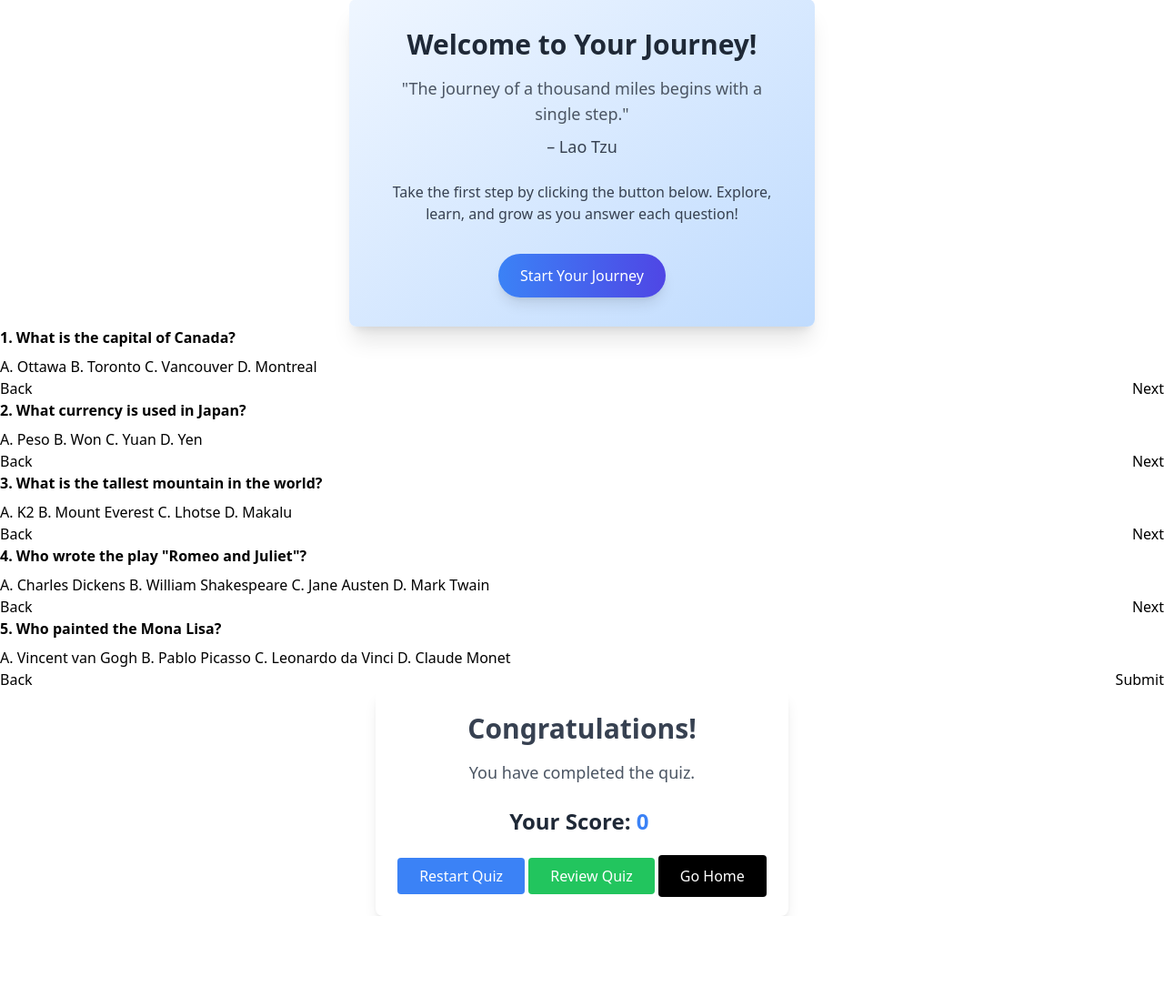
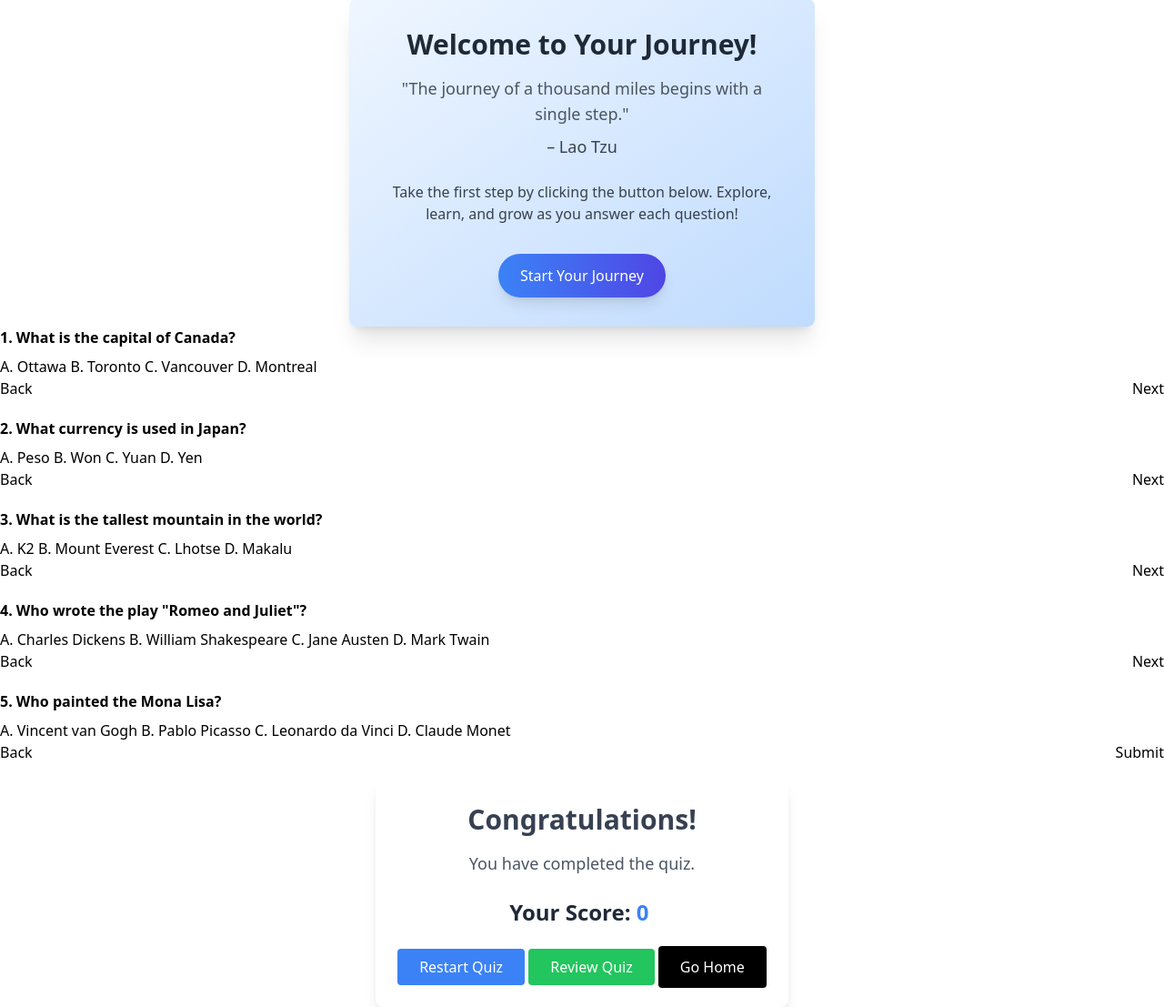
Before and after one commit to Gbayilo/geeby_quiz_application, a Flask app: template frontend/templates/general_knowledge.html in a window 1280 px wide. Shown: the part 69-1176 px from the top of the page at 91% size. Before the commit the page ends 1076 px from the top, so only its background shows below. Run offline with Flask 3, Linux system fonts and the light colour scheme; the template is opened without the code that fills it, so the values that code supplies are empty; some libraries are stand-ins or nearby versions.

Commit message:
Quiz page update: refactor structure for general knowledge quiz page

```diff
--- a/frontend/templates/general_knowledge.html
+++ b/frontend/templates/general_knowledge.html
@@ -34,6 +34,7 @@
               </div>
         </div>
 
+        <div class="flex flex-col gap-5">
             <!-- Question 1 -->
             <div class="quiz_div">
                 <div class="quiz-question font-semibold mb-2">
@@ -157,6 +158,7 @@
             <div class="hidden">
                 <input type="number" id="score_input" value="0" class="text-black">
             </div>
+        </div>
 
     </div>
 
```
Lines whose indentation alone changed are shown as unchanged.
